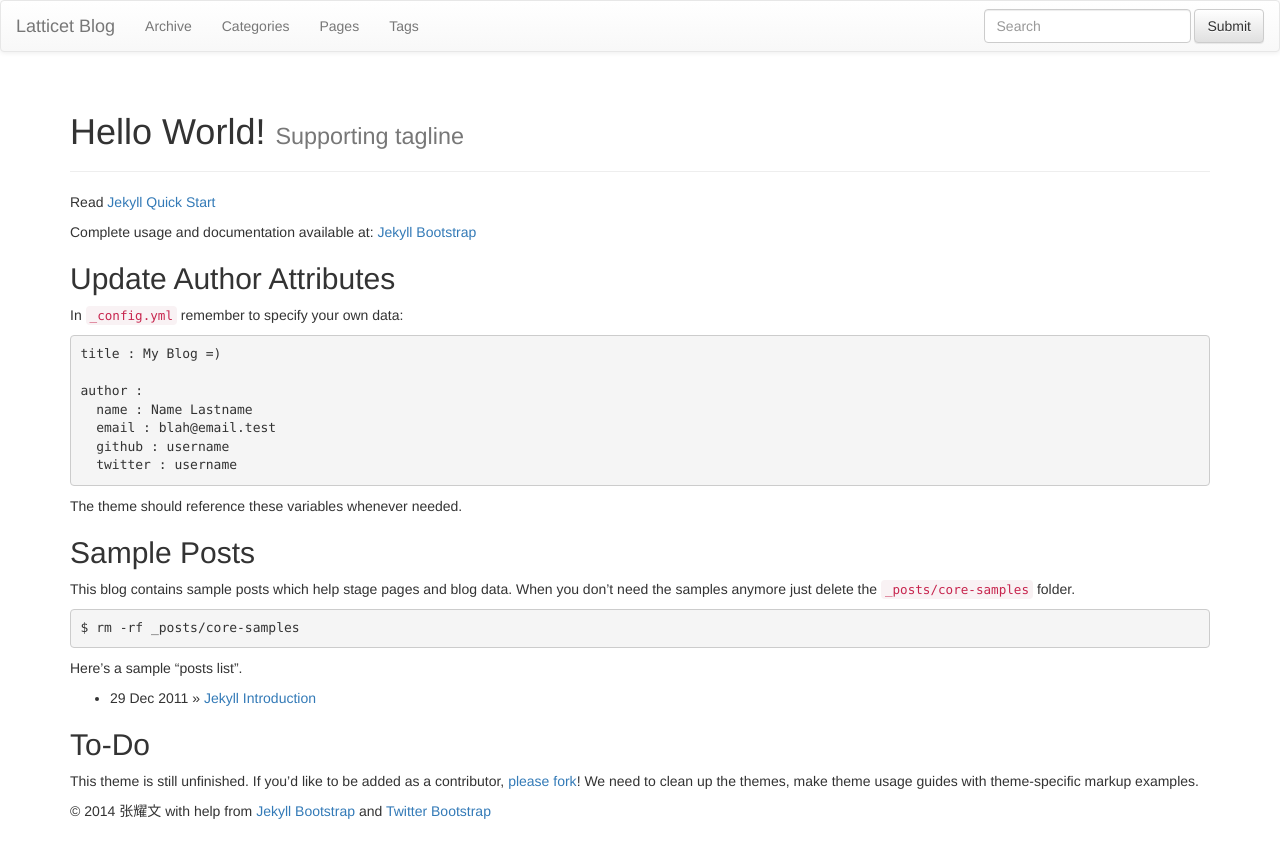
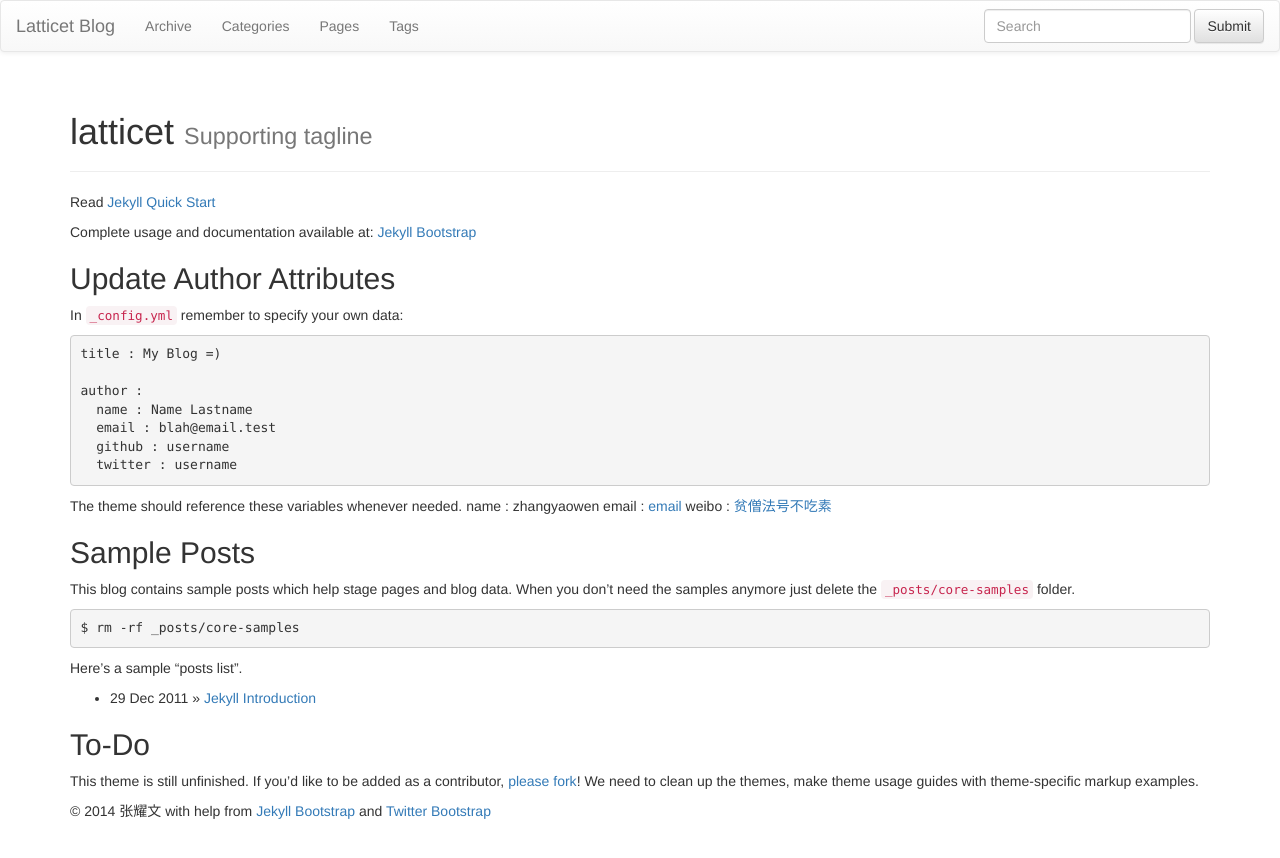
Before and after one commit to latticet/latticet.github.io, a Jekyll site: the page built from index.md, in a window 1280 px wide. Shown: the top 858 px of the page. Built offline with Jekyll 4.4.1, drawn with Linux system fonts in a browser that asks for light colours; nearby versions of some CDN libraries; library files that are not in the unit come from our copies.

Commit message:
index.md modify

```diff
--- a/index.md
+++ b/index.md
@@ -1,6 +1,6 @@
 ---
 layout: page
-title: Hello World!
+title: latticet
 tagline: Supporting tagline
 ---
 {% include JB/setup %}
@@ -22,6 +22,9 @@ In `_config.yml` remember to specify your own data:
       twitter : username
 
 The theme should reference these variables whenever needed.
+    name : zhangyaowen
+    email : [email](http://zhangyaowenjy@163.com)
+    weibo : [贫僧法号不吃素](http://weibo.com/dollarzhang)
 
 ## Sample Posts
 
```
